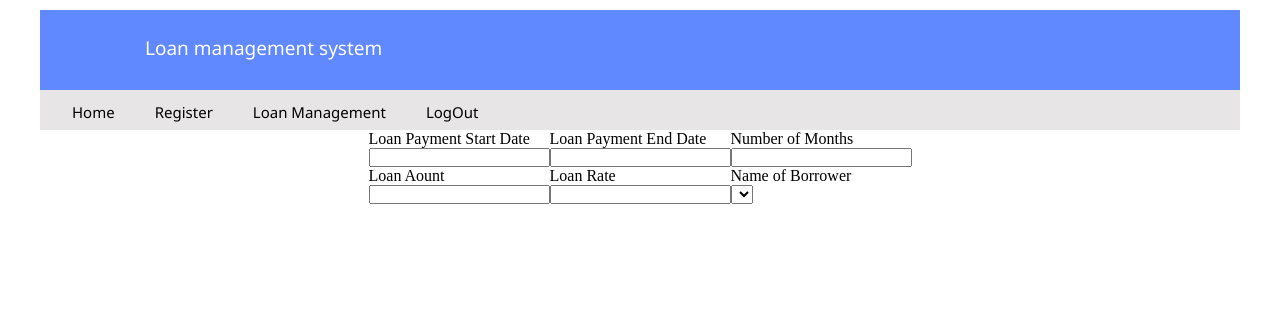
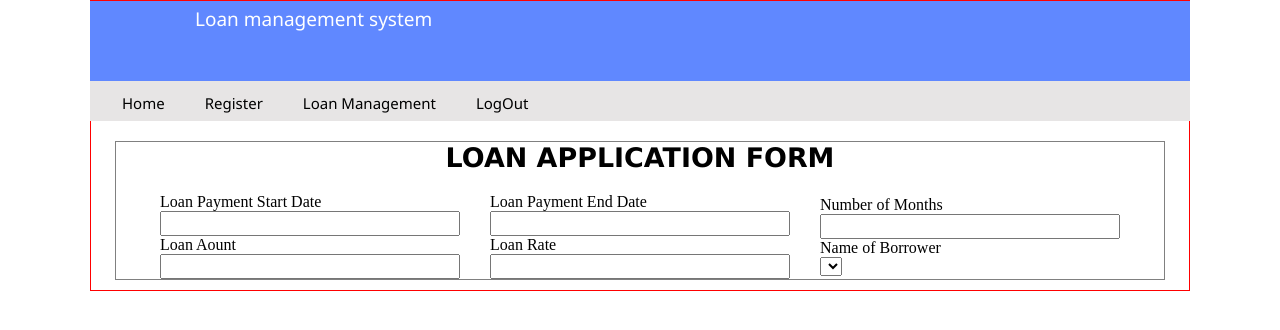
Before and after one commit to dantocome/first_react, a React (Vite) app: page / in a window 1280 px wide. Shown: the top 330 px of the page. Built offline with nearby package versions, Linux system fonts and the light colour scheme.

Commit message:
all added files

```diff
--- a/src/component/Emeks.css
+++ b/src/component/Emeks.css
@@ -1,10 +1,16 @@
 .for{
     display: flex;
+    margin-top: 20px;
+    gap: 30px;
+    align-items: center;
+    justify-content: center;
 }
 .header{
     background-color: rgb(96, 136, 255);
-    width: 1200px;
+    width: 1100px;
     height: 80px;
+    margin-top: -30px;
+
 }
 h5{
     font-family: 'Segoe UI', Tahoma, Geneva, Verdana, sans-serif;
@@ -15,6 +21,11 @@ h5{
 .container{
    display: flex;
    flex-direction: column;
+   border: 1px solid red;
+   width: 1100px;
+   margin: auto;
+
+
 }
 ul li{
     flex: 1;
@@ -30,7 +41,26 @@ ul li{
 }
 .menu{
     background-color: rgb(231, 229, 229);
-    width: 1200px;
+    width: 1100px;
     height: 40px;
 
+
 }
+.main{
+    width: 1050px;
+    border: 1px solid red;
+    border: 1px solid gray;
+    margin-top: 20px;
+
+}
+input[type="text"]{
+    width: 300px;
+    height: 25px;
+}
+.application{
+    text-align: center;
+    font-family:'Lucida Sans', 'Lucida Sans Regular', 'Lucida Grande', 'Lucida Sans Unicode', Geneva, Verdana, sans-serif;
+    text-transform: uppercase;
+    font-size: 23px;
+    font-weight: 100;
+}
--- a/src/component/EmeksRef.tsx
+++ b/src/component/EmeksRef.tsx
@@ -18,7 +18,7 @@ const handleSubmit = (event)=>{
   return (
     <>
     <div className="container">
-
+        <div className="wrap">
         <div className="header">
             <h5>Loan management system</h5>
         </div>
@@ -30,11 +30,14 @@ const handleSubmit = (event)=>{
              <li>LogOut</li>
             </ul>
         </div>
+        </div>
 
 
     <div className="main">
     <form >
-
+          <div className="application">
+            <h3>Loan Application Form</h3>
+          </div>
         <div className="for">
             <div className="form-one-end">
             <div className="form-one">
```
